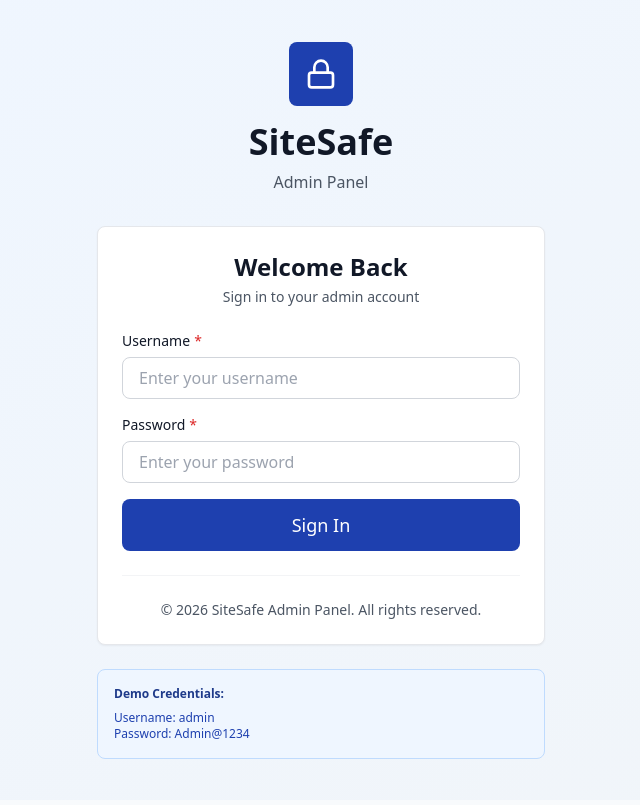
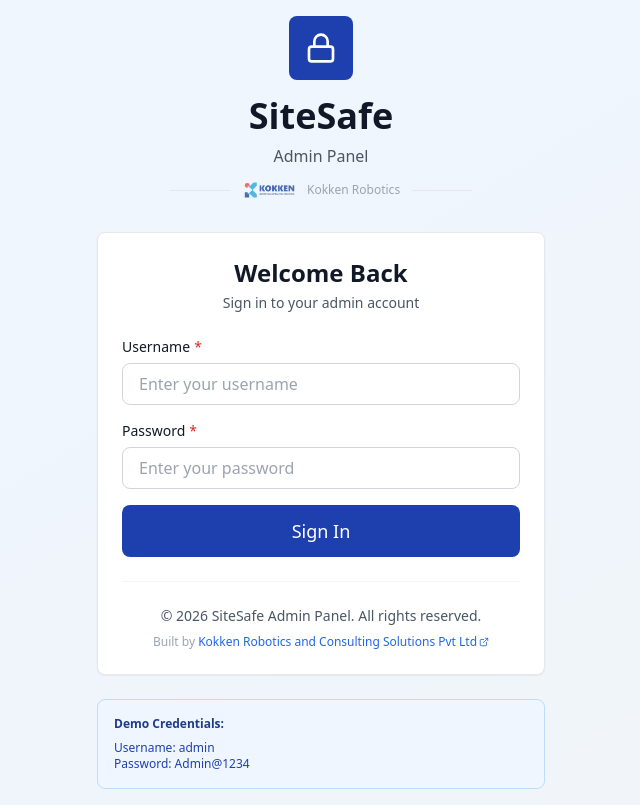
Before and after one commit to JusdevTechnologies/site-safe-admin-panel-ui, a React (Create React App) app: page /login in a window 1280 px wide. Shown: the whole page, without its empty margins (319-959 px from the left). Built offline with nearby package versions, Linux system fonts and the light colour scheme; the HTML template or start-up script is replaced by a standard one.

Commit message:
Refactor code structure for improved readability and maintainability

```diff
--- a/public/index.html
+++ b/public/index.html
@@ -7,10 +7,11 @@
   <meta name="theme-color" content="#1E40AF" />
   <link rel="icon" type="image/svg+xml" href="%PUBLIC_URL%/favicon.svg" />
   <meta name="description"
-    content="SiteSafe Admin Panel - Enterprise-grade MDM management dashboard for camera blocking control and device management" />
-  <meta name="keywords" content="MDM, Admin Panel, Device Management, Camera Blocking" />
-  <meta name="author" content="Jusdev Technologies" />
-  <title>SiteSafe - Admin Panel - Device Management Dashboard</title>
+    content="SiteSafe Admin Panel - Enterprise-grade MDM management dashboard for camera blocking control and device management. Built by Kokken Robotics and Consulting Solutions Pvt Ltd." />
+  <meta name="keywords" content="MDM, Admin Panel, Device Management, Camera Blocking, Kokken Robotics" />
+  <meta name="author" content="Kokken Robotics and Consulting Solutions Pvt Ltd" />
+  <meta name="publisher" content="Kokken Robotics and Consulting Solutions Pvt Ltd" />
+  <title>SiteSafe - Device Management | Kokken Robotics and Consulting Solutions Pvt Ltd</title>
 </head>
 
 <body>
--- a/src/components/Layout/Header.js
+++ b/src/components/Layout/Header.js
@@ -3,11 +3,8 @@
  * Top header of the dashboard
  */
 import { Bell, Settings, User } from "lucide-react";
-import { useAuth } from "../../contexts/AuthContext";
 
 function Header() {
-  useAuth();
-
   return (
     <header className="bg-white border-b border-gray-200 sticky top-0 z-30">
       <div className="px-6 py-4 flex items-center justify-end">
--- a/src/components/Layout/Sidebar.js
+++ b/src/components/Layout/Sidebar.js
@@ -16,7 +16,7 @@
   BadgeCheck,
   Tablet
 } from "lucide-react";
-import { MENU_ITEMS } from "../../constants/routes";
+import { MENU_ITEMS, EXTERNAL_LINKS } from "../../constants/routes";
 import { useAuth } from "../../contexts/AuthContext";
 
 const iconMap = {
@@ -55,18 +55,37 @@
       {/* Sidebar */}
       <aside
         className={`
-          fixed inset-y-0 left-0 z-40 w-64 bg-blue-900 text-white transition-transform duration-300 ease-out
+          fixed inset-y-0 left-0 z-40 w-64 bg-blue-900 text-white transition-transform duration-300 ease-out flex flex-col
           ${isOpen ? "translate-x-0" : "-translate-x-full md:translate-x-0"}
         `}
       >
         {/* Logo Section */}
-        <div className="p-6 border-b border-blue-800">
-          <h1 className="text-xl font-bold">SiteSafe</h1>
-          <p className="text-xs text-blue-300 mt-1">Admin Panel</p>
+        <div className="flex-shrink-0 p-5 border-b border-blue-800 space-y-3">
+          {/* Kokken Robotics Logo */}
+          <a
+            href={EXTERNAL_LINKS.KOKKEN_WEBSITE}
+            target="_blank"
+            rel="noopener noreferrer"
+            className="bg-white/95 rounded-lg p-2.5 flex items-center justify-center group"
+          >
+            <img
+              src="/logo.png"
+              alt="Kokken Robotics"
+              className="h-10 w-auto object-contain opacity-90 group-hover:opacity-100 transition-opacity"
+            />
+          </a>
+          {/* SiteSafe Branding */}
+          <div>
+            <h1 className="text-base font-bold tracking-wide">SiteSafe</h1>
+            <p className="text-[10px] text-blue-300/70 mt-0.5">
+              Device Management <span className="text-blue-400/30 mx-1">|</span>{" "}
+              by Kokken Robotics
+            </p>
+          </div>
         </div>
 
         {/* Navigation */}
-        <nav className="p-4 space-y-2 flex-1">
+        <nav className="flex-1 overflow-y-auto p-4 space-y-2">
           {MENU_ITEMS.map((item) => {
             const IconComponent = iconMap[item.icon];
             const active = isActive(item.path);
@@ -93,7 +112,7 @@
         </nav>
 
         {/* User Section */}
-        <div className="p-4 border-t border-blue-800">
+        <div className="flex-shrink-0 p-4 border-t border-blue-800">
           <div className="text-sm text-blue-100 mb-4">
             <p className="font-medium">{user?.name || "Admin User"}</p>
             <p className="text-xs text-blue-400">
@@ -109,6 +128,20 @@
             Logout
           </button>
         </div>
+
+        {/* Kokken Robotics Branding */}
+        <div className="flex-shrink-0 px-4 py-2.5 border-t border-blue-800/50 bg-blue-950/20">
+          <a
+            href={EXTERNAL_LINKS.KOKKEN_WEBSITE}
+            target="_blank"
+            rel="noopener noreferrer"
+            className="block text-center group"
+          >
+            <span className="text-[10px] text-white/70 group-hover:text-white/100 transition-colors">
+              Kokken Robotics and Consulting Solutions Pvt Ltd
+            </span>
+          </a>
+        </div>
       </aside>
 
       {/* Mobile overlay */}
--- a/src/constants/colors.js
+++ b/src/constants/colors.js
@@ -1,41 +1,44 @@
 /**
  * Color Constants - Design Token Reference
+ *
+ * Brand: SiteSafe by Kokken Robotics and Consulting Solutions Pvt Ltd
+ * Website: https://kokken.in/
  */
 export const COLORS = {
   primary: {
-    DEFAULT: '#1E40AF',
-    tailwind: 'bg-blue-800',
+    DEFAULT: "#1E40AF",
+    tailwind: "bg-blue-800"
   },
   header: {
-    DEFAULT: '#0F172A',
-    tailwind: 'bg-slate-950',
+    DEFAULT: "#0F172A",
+    tailwind: "bg-slate-950"
   },
   success: {
-    DEFAULT: '#16A34A',
-    tailwind: 'text-green-600',
+    DEFAULT: "#16A34A",
+    tailwind: "text-green-600"
   },
   danger: {
-    DEFAULT: '#DC2626',
-    tailwind: 'text-red-600',
+    DEFAULT: "#DC2626",
+    tailwind: "text-red-600"
   },
   warning: {
-    DEFAULT: '#D97706',
-    tailwind: 'text-amber-600',
+    DEFAULT: "#D97706",
+    tailwind: "text-amber-600"
   },
   background: {
-    DEFAULT: '#F8FAFC',
-    tailwind: 'bg-slate-50',
-  },
+    DEFAULT: "#F8FAFC",
+    tailwind: "bg-slate-50"
+  }
 };
 
 export const BG_CLASSES = {
-  primary: 'bg-blue-800',
-  header: 'bg-slate-950',
-  background: 'bg-slate-50',
+  primary: "bg-blue-800",
+  header: "bg-slate-950",
+  background: "bg-slate-50"
 };
 
 export const TEXT_CLASSES = {
-  success: 'text-green-600',
-  danger: 'text-red-600',
-  warning: 'text-amber-600',
+  success: "text-green-600",
+  danger: "text-red-600",
+  warning: "text-amber-600"
 };
--- a/src/constants/routes.js
+++ b/src/constants/routes.js
@@ -1,15 +1,19 @@
 /**
  * Route Configuration
  */
+export const EXTERNAL_LINKS = {
+  KOKKEN_WEBSITE: "https://kokken.in/"
+};
+
 export const ROUTES = {
-  LOGIN: '/login',
-  DASHBOARD: '/dashboard',
-  DEVICE_MANAGEMENT: '/devices',
-  MDM_MANAGEMENT: '/mdm',
-  APPLE_MDM: '/apple-mdm',
-  UNINSTALL_OTP: '/otp',
-  USER_MANAGEMENT: '/users',
-  EMPLOYEE_MANAGEMENT: '/employees',
+  LOGIN: "/login",
+  DASHBOARD: "/dashboard",
+  DEVICE_MANAGEMENT: "/devices",
+  MDM_MANAGEMENT: "/mdm",
+  APPLE_MDM: "/apple-mdm",
+  UNINSTALL_OTP: "/otp",
+  USER_MANAGEMENT: "/users",
+  EMPLOYEE_MANAGEMENT: "/employees"
 };
 
 /**
@@ -17,45 +21,45 @@
  */
 export const MENU_ITEMS = [
   {
-    id: 'dashboard',
-    label: 'Dashboard',
+    id: "dashboard",
+    label: "Dashboard",
     path: ROUTES.DASHBOARD,
-    icon: 'BarChart3',
+    icon: "BarChart3"
   },
   {
-    id: 'devices',
-    label: 'Device Management',
+    id: "devices",
+    label: "Device Management",
     path: ROUTES.DEVICE_MANAGEMENT,
-    icon: 'Smartphone',
+    icon: "Smartphone"
   },
   {
-    id: 'mdm',
-    label: 'MDM Management',
+    id: "mdm",
+    label: "MDM Management",
     path: ROUTES.MDM_MANAGEMENT,
-    icon: 'Server',
+    icon: "Server"
   },
   {
-    id: 'apple-mdm',
-    label: 'Apple MDM Devices',
+    id: "apple-mdm",
+    label: "Apple MDM Devices",
     path: ROUTES.APPLE_MDM,
-    icon: 'Tablet',
+    icon: "Tablet"
   },
   {
-    id: 'otp',
-    label: 'Uninstall OTP',
+    id: "otp",
+    label: "Uninstall OTP",
     path: ROUTES.UNINSTALL_OTP,
-    icon: 'KeyRound',
+    icon: "KeyRound"
   },
   {
-    id: 'employees',
-    label: 'Employees',
+    id: "employees",
+    label: "Employees",
     path: ROUTES.EMPLOYEE_MANAGEMENT,
-    icon: 'BadgeCheck',
+    icon: "BadgeCheck"
   },
   {
-    id: 'users',
-    label: 'User Management',
+    id: "users",
+    label: "User Management",
     path: ROUTES.USER_MANAGEMENT,
-    icon: 'Users',
-  },
+    icon: "Users"
+  }
 ];
--- a/src/pages/Login/Login.js
+++ b/src/pages/Login/Login.js
@@ -3,10 +3,11 @@
  */
 import React, { useEffect } from "react";
 import { useNavigate } from "react-router-dom";
-import { Lock } from "lucide-react";
+import { Lock, ExternalLink } from "lucide-react";
 import { Card } from "../../components/Common";
 import { LoginForm } from "../../components/Auth";
 import { useAuth } from "../../contexts/AuthContext";
+import { EXTERNAL_LINKS } from "../../constants/routes";
 
 function Login() {
   const navigate = useNavigate();
@@ -29,6 +30,23 @@
           </div>
           <h1 className="text-4xl font-bold text-gray-900">SiteSafe</h1>
           <p className="text-gray-600 mt-2">Admin Panel</p>
+          <div className="flex items-center justify-center gap-3 mt-3">
+            <span className="flex-1 max-w-[60px] h-px bg-gray-200" />
+            <a
+              href={EXTERNAL_LINKS.KOKKEN_WEBSITE}
+              target="_blank"
+              rel="noopener noreferrer"
+              className="inline-flex items-center gap-2.5 text-xs text-gray-400 hover:text-blue-600 transition-colors font-medium group"
+            >
+              <img
+                src="/logo.png"
+                alt="Kokken Robotics"
+                className="h-5 w-auto object-contain opacity-70 group-hover:opacity-100 transition-opacity"
+              />
+              <span>Kokken Robotics</span>
+            </a>
+            <span className="flex-1 max-w-[60px] h-px bg-gray-200" />
+          </div>
         </div>
 
         {/* Login Card */}
@@ -43,8 +61,22 @@
           <LoginForm />
 
           {/* Footer */}
-          <div className="mt-6 pt-6 border-t border-gray-100 text-center text-sm text-gray-600">
-            <p>© 2026 SiteSafe Admin Panel. All rights reserved.</p>
+          <div className="mt-6 pt-6 border-t border-gray-100 text-center">
+            <p className="text-sm text-gray-600">
+              © 2026 SiteSafe Admin Panel. All rights reserved.
+            </p>
+            <p className="text-xs text-gray-400 mt-2">
+              Built by{" "}
+              <a
+                href={EXTERNAL_LINKS.KOKKEN_WEBSITE}
+                target="_blank"
+                rel="noopener noreferrer"
+                className="text-blue-600 hover:text-blue-800 hover:underline inline-flex items-center gap-0.5 font-medium transition-colors"
+              >
+                Kokken Robotics and Consulting Solutions Pvt Ltd
+                <ExternalLink size={10} className="inline" />
+              </a>
+            </p>
           </div>
         </Card>
 
```
Also changed, not shown: public/logo.png (added), public/manifest.json.
